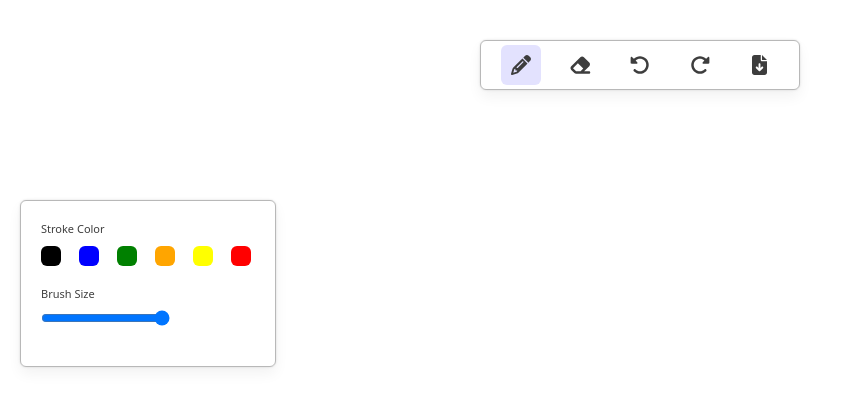
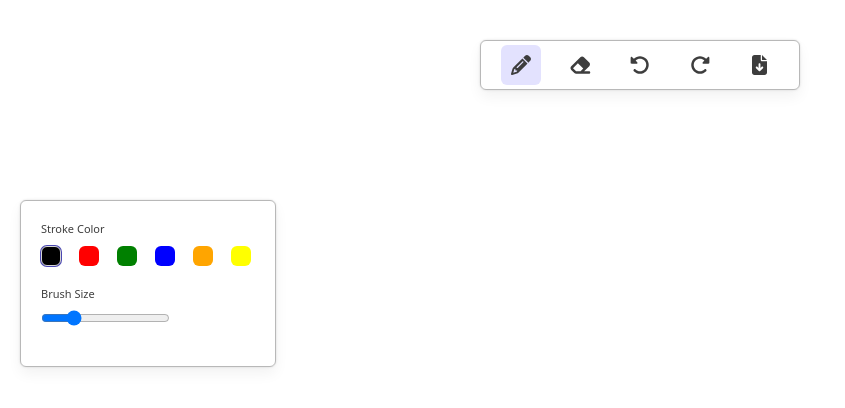
Before and after one commit to muppanasashikumar/sketchbook, a Next.js app: page / in a window 1280 px wide. Shown: the top 408 px of the page, without its empty margins (0-845 px from the left). Built offline with nearby package versions, Linux system fonts and the light colour scheme.

Commit message:
Added toolbox slice

```diff
--- a/src/components/Toolbox/index.jsx
+++ b/src/components/Toolbox/index.jsx
@@ -1,32 +1,40 @@
 import React from 'react'
 import styles from './index.module.css'
 import { COLORS, MENU_ITEMS } from '@/constants'
-import { useSelector } from 'react-redux'
+import { changeColor, changeBrushSize } from '@/slice/toolboxSlice'
+import { useDispatch, useSelector } from 'react-redux'
+import cx from 'classnames'
 
 const Toolbox = () => {
+    const dispatch = useDispatch()
     const activeMenuItem = useSelector((state) => state?.menu?.activeMenuItem)
     const showStrokeToolOption = activeMenuItem === MENU_ITEMS.PENCIL
     const showBrushToolOption = activeMenuItem === MENU_ITEMS.PENCIL || activeMenuItem === MENU_ITEMS.ERASER
-    const updateBrushSize = () => {
+    const {color, size} = useSelector((state) => state.toolbox[activeMenuItem])
+    const updateBrushSize = (e) => {
+        dispatch(changeBrushSize({ item: activeMenuItem, size: e.target.value }))
+    }
+    const updateColor = (newColor) => {
+        dispatch(changeColor({ item: activeMenuItem, color: newColor }))
+    }
 
-    }
     return (
         <div className={styles.toolboxContainer}>
-           {showStrokeToolOption && <div className={styles.toolItem}>
+            {showStrokeToolOption && <div className={styles.toolItem}>
                 <h4 className={styles.toolText}>Stroke Color</h4>
                 <div className={styles.itemContainer}>
-                    <div className={styles.colorBox} style={{backgroundColor:COLORS.BLACK}} />
-                    <div className={styles.colorBox} style={{backgroundColor:COLORS.BLUE}} />
-                    <div className={styles.colorBox} style={{backgroundColor:COLORS.GREEN}} />
-                    <div className={styles.colorBox} style={{backgroundColor:COLORS.ORANGE}} />
-                    <div className={styles.colorBox} style={{backgroundColor:COLORS.YELLOW}} />
-                    <div className={styles.colorBox} style={{backgroundColor:COLORS.RED}} />
+                    <div className={cx(styles.colorBox, { [styles.active]: color === COLORS.BLACK })} style={{ backgroundColor: COLORS.BLACK }} onClick={() => updateColor(COLORS.BLACK)} />
+                    <div className={cx(styles.colorBox, { [styles.active]: color === COLORS.RED })} style={{ backgroundColor: COLORS.RED }} onClick={() => updateColor(COLORS.RED)} />
+                    <div className={cx(styles.colorBox, { [styles.active]: color === COLORS.GREEN })} style={{ backgroundColor: COLORS.GREEN }} onClick={() => updateColor(COLORS.GREEN)} />
+                    <div className={cx(styles.colorBox, { [styles.active]: color === COLORS.BLUE })} style={{ backgroundColor: COLORS.BLUE }} onClick={() => updateColor(COLORS.BLUE)} />
+                    <div className={cx(styles.colorBox, { [styles.active]: color === COLORS.ORANGE })} style={{ backgroundColor: COLORS.ORANGE }} onClick={() => updateColor(COLORS.ORANGE)} />
+                    <div className={cx(styles.colorBox, { [styles.active]: color === COLORS.YELLOW })} style={{ backgroundColor: COLORS.YELLOW }} onClick={() => updateColor(COLORS.YELLOW)} />
                 </div>
             </div>}
             {showBrushToolOption && <div className={styles.toolItem}>
                 <h4 className={styles.toolText}>Brush Size</h4>
                 <div className={styles.itemContainer}>
-                    <input type="range" min="1" max="10" step={1} onChange={updateBrushSize} />
+                    <input type="range" min="1" max="10" step={1} onChange={updateBrushSize} value={size} />
                 </div>
             </div>}
         </div>
--- a/src/slice/toolboxSlice.js
+++ b/src/slice/toolboxSlice.js
@@ -0,0 +1,34 @@
+
+import { createSlice } from '@reduxjs/toolkit'
+import { MENU_ITEMS, COLORS } from '@/constants'
+
+const initialState = {
+    [MENU_ITEMS.PENCIL]: {
+        color: COLORS.BLACK,
+        size: 3
+    },
+    [MENU_ITEMS.ERASER]: {
+        color: COLORS.WHITE,
+        size: 3
+    },
+    [MENU_ITEMS.UNDO]: {},
+    [MENU_ITEMS.REDO]: {},
+    [MENU_ITEMS.DOWNLOAD]: {},
+}
+
+export const toolboxSlice = createSlice({
+    name: 'toolbox',
+    initialState,
+    reducers: {
+        changeColor: (state, action) => {
+            state[action.payload.item].color = action.payload.color
+        },
+        changeBrushSize: (state, action) => {
+            state[action.payload.item].size = action.payload.size
+        }
+    }
+})
+
+export const {changeColor, changeBrushSize} = toolboxSlice.actions
+
+export default toolboxSlice.reducer
--- a/src/store.js
+++ b/src/store.js
@@ -1,7 +1,10 @@
 import { configureStore } from "@reduxjs/toolkit";
-import MenuReducer from '@/slice/menuSlice'
+import MenuReducer from '@/slice/menuSlice';
+import ToolboxReducer from '@/slice/toolboxSlice';
+
 export const store = configureStore({
     reducer: {
         menu: MenuReducer,
+        toolbox: ToolboxReducer,
     }
 })
```
